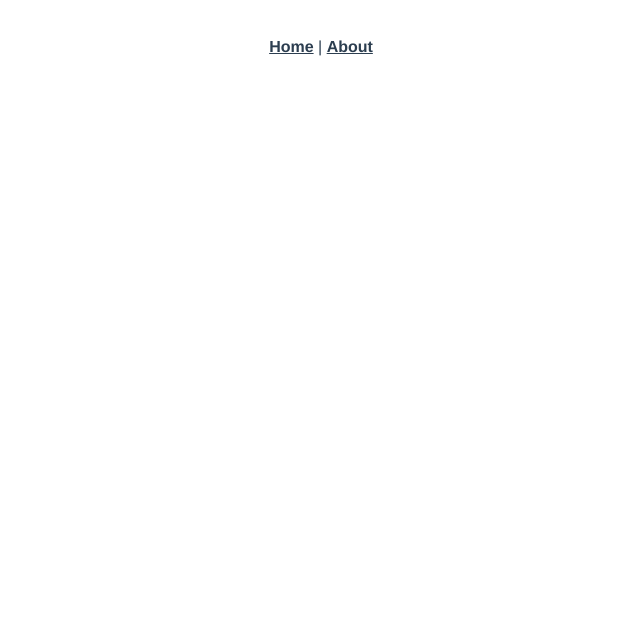
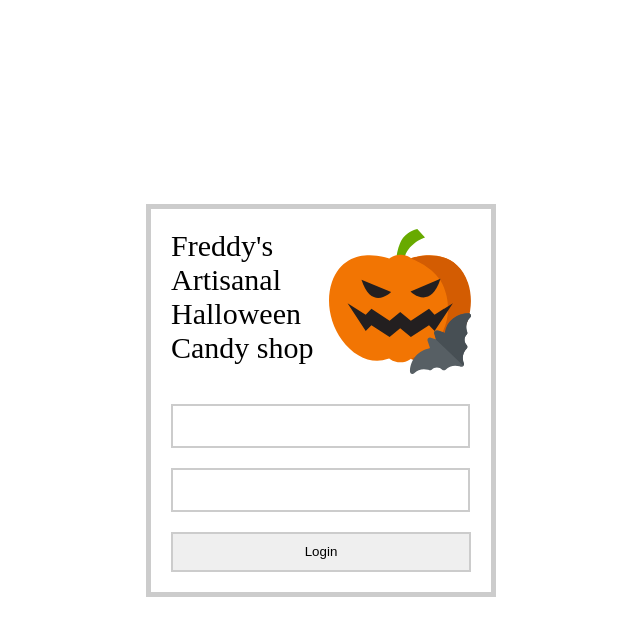
Before and after one commit to rinat-90/shop-admin, a Vue app: page /login in a window 1280 px wide. Before the commit this address had no page. Shown: the top 636 px of the page, without its empty margins (319-959 px from the left). Built offline with nearby package versions, Linux system fonts and the light colour scheme.

Commit message:
implemented basic layout with auth guard

```diff
--- a/src/App.vue
+++ b/src/App.vue
@@ -1,30 +1,20 @@
 <template>
-  <div id="nav">
-    <router-link to="/">Home</router-link> |
-    <router-link to="/about">About</router-link>
-  </div>
-  <router-view/>
+  <router-view />
 </template>
 
+<script>
+export default {
+  name: 'App',
+}
+</script>
+
 <style lang="scss">
-#app {
-  font-family: Avenir, Helvetica, Arial, sans-serif;
-  -webkit-font-smoothing: antialiased;
-  -moz-osx-font-smoothing: grayscale;
-  text-align: center;
-  color: #2c3e50;
+* {
+  margin: 0;
+  padding: 0;
 }
-
-#nav {
-  padding: 30px;
-
-  a {
-    font-weight: bold;
-    color: #2c3e50;
-
-    &.router-link-exact-active {
-      color: #42b983;
-    }
-  }
+body {
+  font-size: 16px;
+  box-sizing: border-box;
 }
 </style>
--- a/src/components/HelloWorld.vue
+++ /dev/null
@@ -1,60 +0,0 @@
-<template>
-  <div class="hello">
-    <h1>{{ msg }}</h1>
-    <p>
-      For a guide and recipes on how to configure / customize this project,<br>
-      check out the
-      <a href="https://cli.vuejs.org" target="_blank" rel="noopener">vue-cli documentation</a>.
-    </p>
-    <h3>Installed CLI Plugins</h3>
-    <ul>
-      <li><a href="https://github.com/vuejs/vue-cli/tree/dev/packages/%40vue/cli-plugin-babel" target="_blank" rel="noopener">babel</a></li>
-      <li><a href="https://github.com/vuejs/vue-cli/tree/dev/packages/%40vue/cli-plugin-router" target="_blank" rel="noopener">router</a></li>
-      <li><a href="https://github.com/vuejs/vue-cli/tree/dev/packages/%40vue/cli-plugin-vuex" target="_blank" rel="noopener">vuex</a></li>
-      <li><a href="https://github.com/vuejs/vue-cli/tree/dev/packages/%40vue/cli-plugin-eslint" target="_blank" rel="noopener">eslint</a></li>
-    </ul>
-    <h3>Essential Links</h3>
-    <ul>
-      <li><a href="https://vuejs.org" target="_blank" rel="noopener">Core Docs</a></li>
-      <li><a href="https://forum.vuejs.org" target="_blank" rel="noopener">Forum</a></li>
-      <li><a href="https://chat.vuejs.org" target="_blank" rel="noopener">Community Chat</a></li>
-      <li><a href="https://twitter.com/vuejs" target="_blank" rel="noopener">Twitter</a></li>
-      <li><a href="https://news.vuejs.org" target="_blank" rel="noopener">News</a></li>
-    </ul>
-    <h3>Ecosystem</h3>
-    <ul>
-      <li><a href="https://router.vuejs.org" target="_blank" rel="noopener">vue-router</a></li>
-      <li><a href="https://vuex.vuejs.org" target="_blank" rel="noopener">vuex</a></li>
-      <li><a href="https://github.com/vuejs/vue-devtools#vue-devtools" target="_blank" rel="noopener">vue-devtools</a></li>
-      <li><a href="https://vue-loader.vuejs.org" target="_blank" rel="noopener">vue-loader</a></li>
-      <li><a href="https://github.com/vuejs/awesome-vue" target="_blank" rel="noopener">awesome-vue</a></li>
-    </ul>
-  </div>
-</template>
-
-<script>
-export default {
-  name: 'HelloWorld',
-  props: {
-    msg: String
-  }
-}
-</script>
-
-<!-- Add "scoped" attribute to limit CSS to this component only -->
-<style scoped lang="scss">
-h3 {
-  margin: 40px 0 0;
-}
-ul {
-  list-style-type: none;
-  padding: 0;
-}
-li {
-  display: inline-block;
-  margin: 0 10px;
-}
-a {
-  color: #42b983;
-}
-</style>
--- /dev/null
+++ b/src/components/Logo.vue
@@ -0,0 +1,17 @@
+<template>
+  <img class="logo" src="../assets/logo2.svg" alt="Logo" />
+</template>
+
+<script>
+export default {
+  name: "Logo"
+}
+</script>
+
+<style scoped>
+.logo{
+  width: 145px;
+  height: 145px;
+  margin: auto;
+}
+</style>
--- a/src/router/index.js
+++ b/src/router/index.js
@@ -1,25 +1,45 @@
-import { createRouter, createWebHistory } from 'vue-router'
-import Home from '../views/Home.vue'
+import { createRouter, createWebHistory } from "vue-router";
 
 const routes = [
   {
     path: '/',
-    name: 'Home',
-    component: Home
+    component: () => import('../views/Wrapper.vue'),
+    children: [
+      {
+        path: '/',
+        name: 'Dashboard',
+        component: () => import('../views/Dashboard.vue'),
+      },
+      {
+        path: '/orders',
+        name: 'Orders',
+        component: () => import('../views/Orders.vue')
+      },
+    ]
   },
   {
-    path: '/about',
-    name: 'About',
-    // route level code-splitting
-    // this generates a separate chunk (about.[hash].js) for this route
-    // which is lazy-loaded when the route is visited.
-    component: () => import(/* webpackChunkName: "about" */ '../views/About.vue')
+    path: '/login',
+    name: 'Login',
+    component: () => import('../views/Login.vue')
   }
-]
+];
+
 
 const router = createRouter({
   history: createWebHistory(process.env.BASE_URL),
-  routes
+  routes,
+});
+
+router.beforeEach((to, from, next) => {
+  const publicPages = ['/login'];
+  const authRequired = !publicPages.includes(to.path);
+  const loggedIn = localStorage.getItem('user');
+
+  if (authRequired && !loggedIn) {
+    return next('/login');
+  }
+
+  next();
 })
 
-export default router
+export default router;
--- a/src/views/About.vue
+++ /dev/null
@@ -1,5 +0,0 @@
-<template>
-  <div class="about">
-    <h1>This is an about page</h1>
-  </div>
-</template>
--- /dev/null
+++ b/src/views/Dashboard.vue
@@ -0,0 +1,13 @@
+<template>
+<div>dash board</div>
+</template>
+
+<script>
+export default {
+  name: "Dashboard"
+}
+</script>
+
+<style scoped>
+
+</style>
--- a/src/views/Home.vue
+++ /dev/null
@@ -1,18 +0,0 @@
-<template>
-  <div class="home">
-    <img alt="Vue logo" src="../assets/logo.png">
-    <HelloWorld msg="Welcome to Your Vue.js App"/>
-  </div>
-</template>
-
-<script>
-// @ is an alias to /src
-import HelloWorld from '@/components/HelloWorld.vue'
-
-export default {
-  name: 'Home',
-  components: {
-    HelloWorld
-  }
-}
-</script>
--- /dev/null
+++ b/src/views/Login.vue
@@ -0,0 +1,103 @@
+<template>
+  <div class="wrapper">
+    <div class="login">
+      <div class="header">
+        <h1 class="header-title">Freddy's Artisanal Halloween Candy shop</h1>
+        <Logo />
+      </div>
+      <form @submit.prevent="onSubmit">
+<!--        error display here-->
+        <input v-model.trim="username" type="text" name="username" />
+        <input v-model.trim="password" type="password" name="password" />
+        <button type="submit">Login</button>
+      </form>
+    </div>
+  </div>
+</template>
+
+<script>
+import Logo from "@/components/Logo";
+import { reactive } from 'vue'
+
+export default {
+  name: "Login",
+  components: { Logo },
+  setup(){
+    const form = reactive({
+      username: 'freddy',
+      password: 'ElmStreet2019'
+    })
+
+    const onSubmit = async () => {
+      // TODO handle submit
+    }
+
+    return {
+      onSubmit,
+      form
+
+    }
+
+  }
+}
+</script>
+
+<style lang="scss" scoped>
+
+.wrapper{
+  height: 100vh;
+  width: 100%;
+  display: flex;
+}
+
+.login{
+  align-self: center;
+  border: 5px solid #ccc;
+  width: 300px;
+  margin: 0 auto;
+  padding: 20px;
+}
+
+
+
+.header{
+  display: flex;
+  margin-bottom: 30px;
+
+  &-title {
+    font-weight: 500;
+    font-size: 30px;
+  }
+}
+
+input {
+  display: flex;
+  width: calc(100% - 15px);
+  height: 40px;
+  padding-left: 10px;
+  margin-bottom: 20px;
+  outline: none;
+  border: 2px solid #ccc;
+}
+
+button {
+  display: block;
+  width: 100%;
+  height: 40px;
+  outline: none;
+  border: 2px solid #ccc;
+}
+
+.auth-error{
+  display: flex;
+  justify-content: space-between;
+  margin: 0 auto 20px;
+  border: 1px solid red;
+  padding: 10px;
+  color: red;
+}
+
+.close{
+  cursor: pointer;
+}
+</style>
--- /dev/null
+++ b/src/views/Orders.vue
@@ -0,0 +1,13 @@
+<template>
+  <div>orders</div>
+</template>
+
+<script>
+export default {
+name: "Orders"
+}
+</script>
+
+<style scoped>
+
+</style>
--- /dev/null
+++ b/src/views/Wrapper.vue
@@ -0,0 +1,17 @@
+<template>
+  <main class="main">
+    <router-view />
+  </main>
+</template>
+
+<script>
+export default {
+  name: "Wrapper",
+
+}
+</script>
+
+<style>
+
+
+</style>
```
